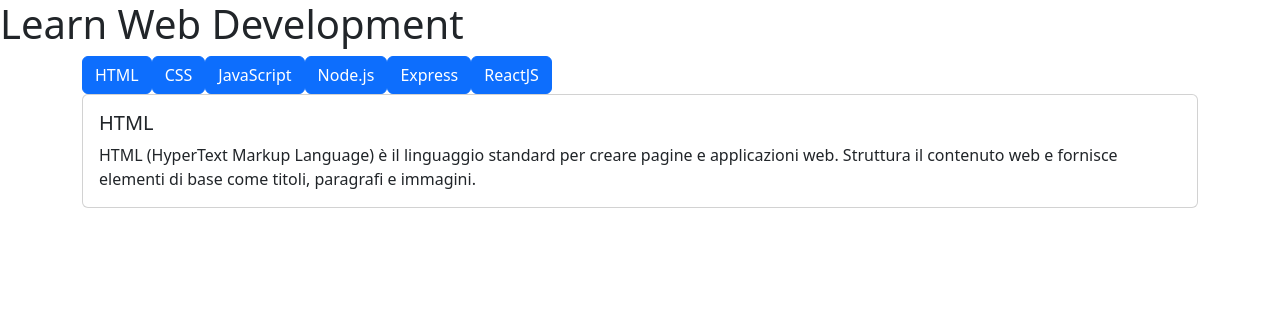
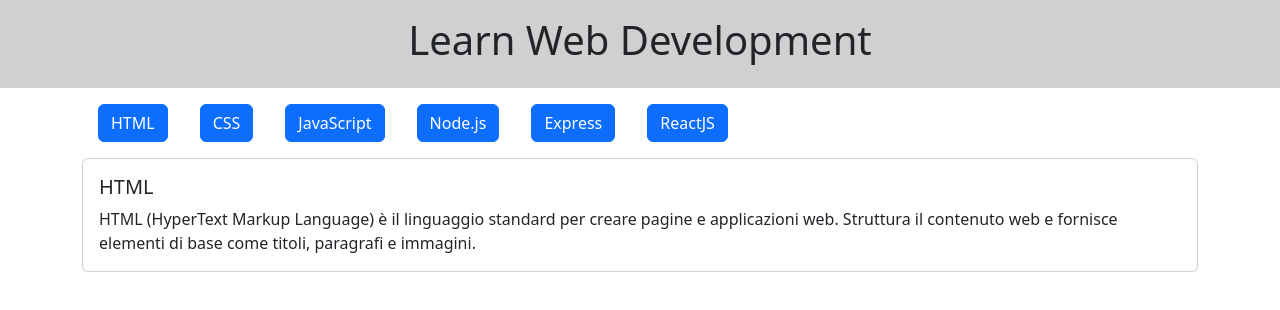
Before and after one commit to giuseppeesposito22/react-use-state, a React (Vite) app: page / in a window 1280 px wide. Shown: the top 310 px of the page. Built offline with nearby package versions, Linux system fonts and the light colour scheme.

Commit message:
added  css style

```diff
--- a/src/assets/css/index.css
+++ b/src/assets/css/index.css
@@ -0,0 +1,17 @@
+button {
+  margin: 0 1rem;
+}
+
+header {
+  text-align: center;
+  background-color: rgb(209, 208, 208);
+  padding: 1rem 0;
+}
+
+.container {
+  margin-top: 1rem;
+}
+
+.card {
+  margin-top: 1rem;
+}
```
